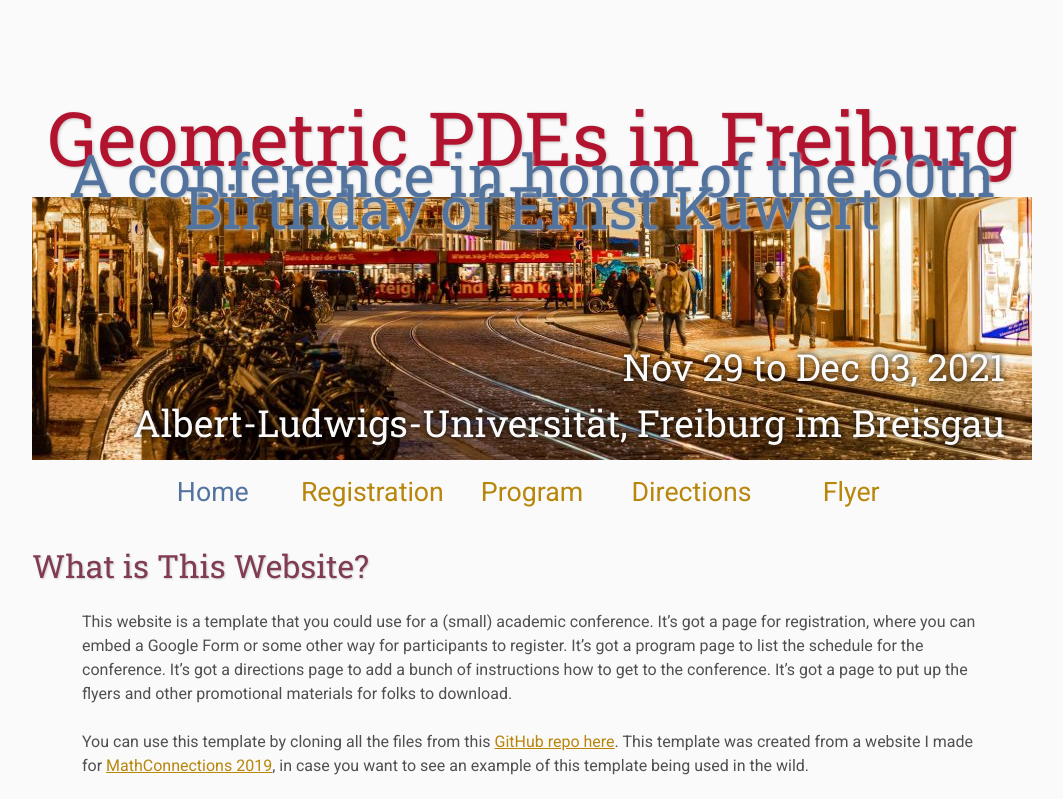
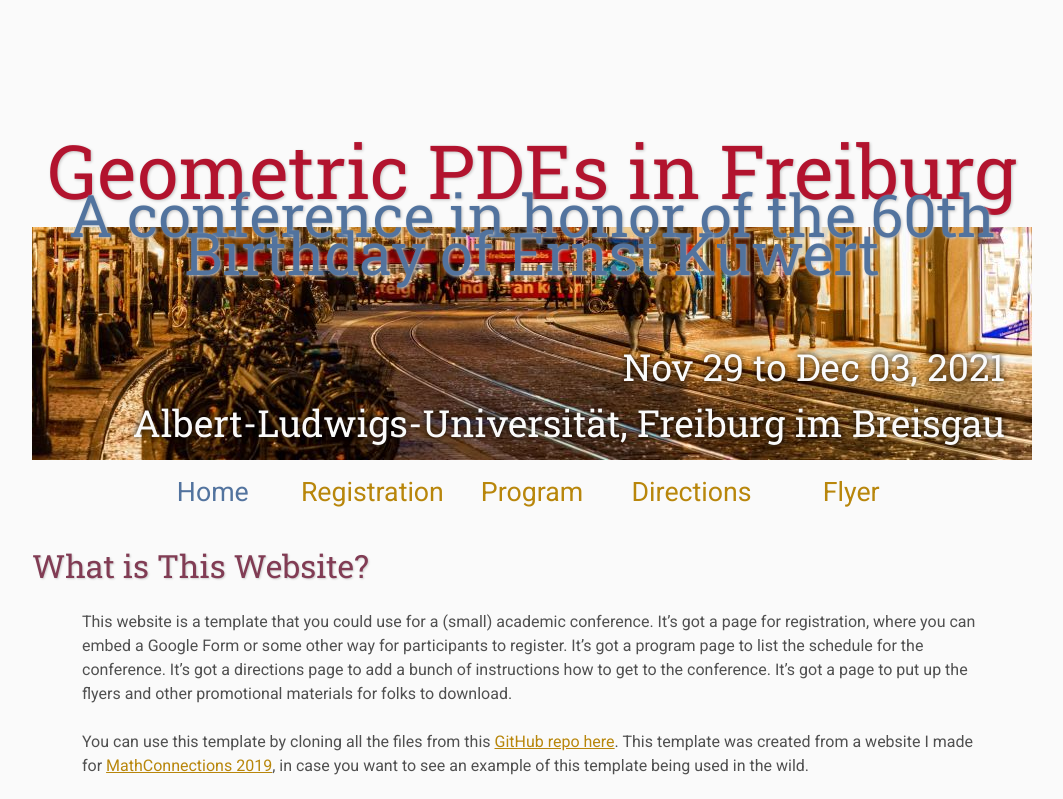
Before and after one commit to ConferenceKuwert/ConferenceKuwert.github.io, a plain HTML site: page index.html in a window 1280 px wide. Shown: the top 799 px of the page, without its empty margins (108-1171 px from the left). Drawn offline with Linux system fonts and the light colour scheme.

Commit message:
Update main.css

```diff
--- a/assets/main.css
+++ b/assets/main.css
@@ -78,7 +78,7 @@ th,td{
 
 /* Website Banner */
 .banner {position: relative; font-family:'Roboto Slab',serif;}
-.top-left {color: #505050; background: #fafafa; text-align: center; width: 1000px; height: 67px; position: absolute; padding: 70px 0 0 0; top: 0px; line-height: 0.9em;}
+.top-left {color: #505050; background: #fafafa; text-align: center; width: 1000px; height: 67px; position: absolute; padding: 100px 0 0 0; top: 0px; line-height: 1.3em;}
 .bottom-right {font-size:2.33em; color: #fafafa; line-height: 1.5em; width: auto; height: 100px; padding: 0px 27px 27px 0px; text-align: right; position: absolute; bottom: 0px; right: 0px; text-shadow: 0px 0px 6px #000000;}
 
 /* Conference Title Logo */
```
